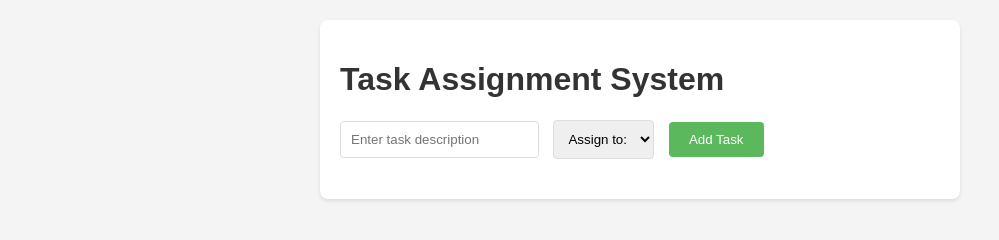
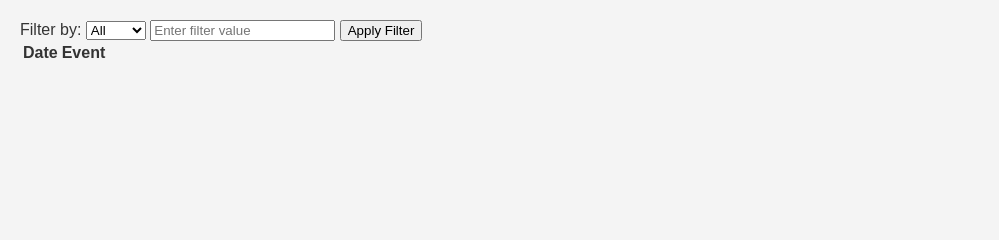
Before and after one commit to SroytheBob/Test, a plain HTML site: page index.html in a window 1280 px wide. Shown: the whole page, without its empty margins (0-999 px from the left). Drawn offline with Linux system fonts and the light colour scheme.

Commit message:
Update index.html

```diff
--- a/index.html
+++ b/index.html
@@ -3,24 +3,35 @@
 <head>
     <meta charset="UTF-8">
     <meta name="viewport" content="width=device-width, initial-scale=1.0">
-    <title>Advanced Task Assignment</title>
+    <title>Date Filter Table</title>
     <link rel="stylesheet" href="style.css">
 </head>
 <body>
-    <div class="container">
-        <h1>Task Assignment System</h1>
-        <div id="taskForm">
-            <input type="text" id="taskDescription" placeholder="Enter task description">
-            <select id="assignee">
-                <option value="">Assign to:</option>
-                <option value="John">John</option>
-                <option value="Alice">Alice</option>
-                <option value="Bob">Bob</option>
-            </select>
-            <button id="addTask">Add Task</button>
-        </div>
-        <ul id="taskList"></ul>
-    </div>
-    <script src="script.js"></script>
+
+<div>
+    <label for="filter">Filter by:</label>
+    <select id="filter">
+        <option value="all">All</option>
+        <option value="day">Day</option>
+        <option value="month">Month</option>
+        <option value="year">Year</option>
+    </select>
+    <input type="text" id="filterValue" placeholder="Enter filter value">
+    <button onclick="applyFilter()">Apply Filter</button>
+</div>
+
+<table id="dataTable">
+    <thead>
+        <tr>
+            <th>Date</th>
+            <th>Event</th>
+        </tr>
+    </thead>
+    <tbody>
+        <!-- Rows will be inserted here by JavaScript -->
+    </tbody>
+</table>
+
+<script src="script.js"></script>
 </body>
 </html>
```
